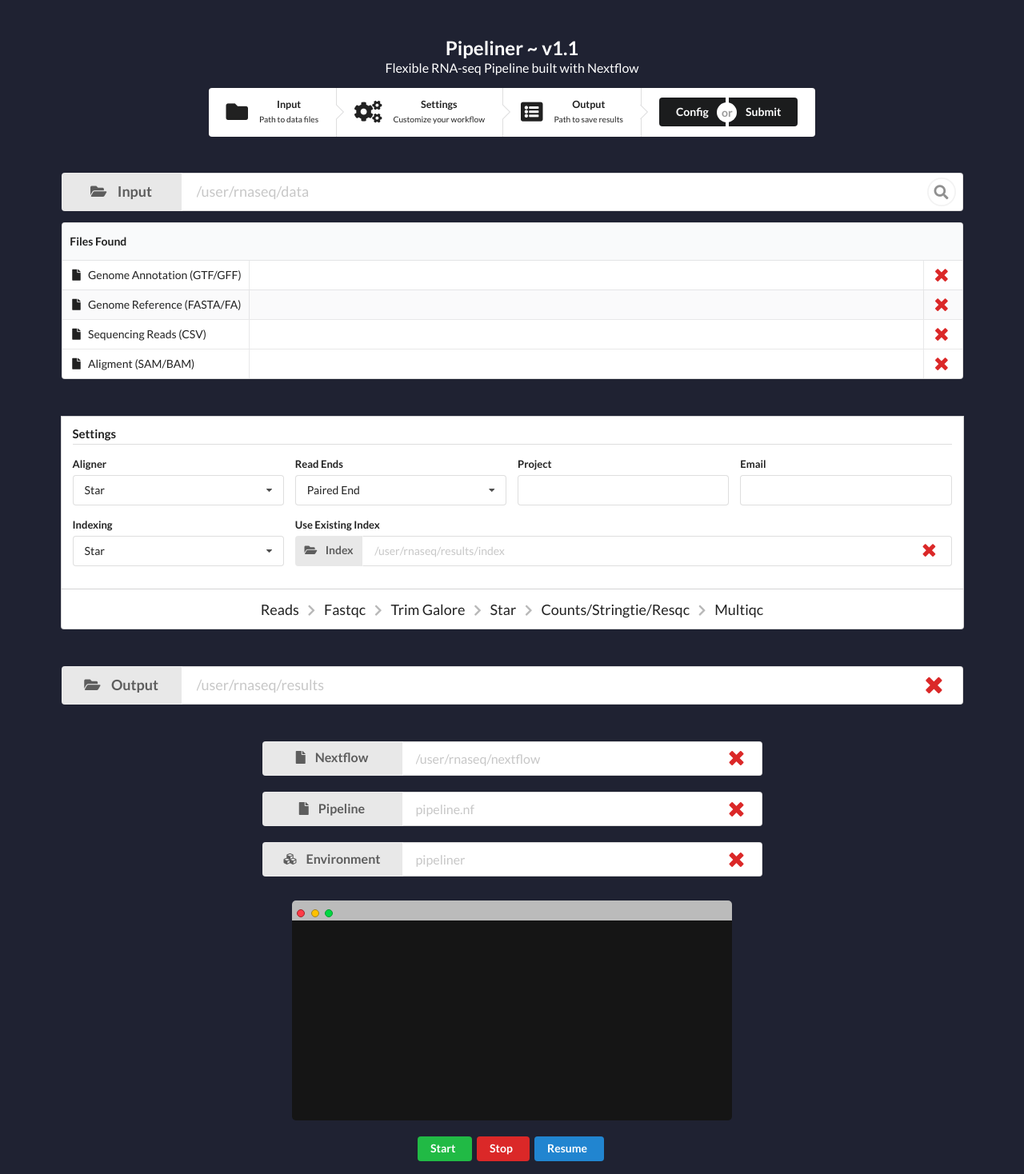
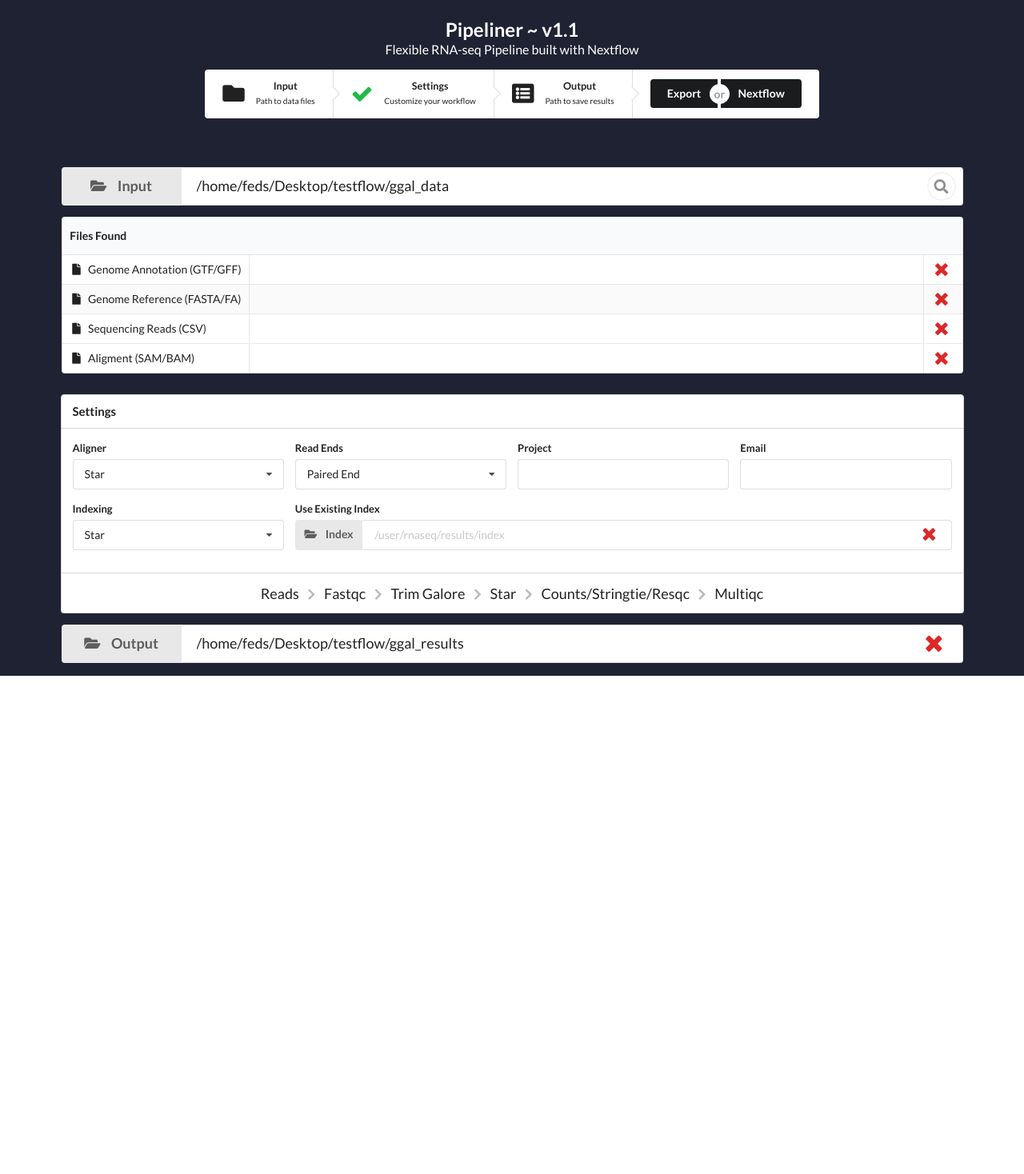
Before and after one commit to montilab/pipeliner, a Flask app: page / in a window 1280 px wide. Shown: the whole page at 80% size. After the commit the page ends 845 px from the top, so only its background shows below. Run offline with Flask 2, Linux system fonts and the light colour scheme; some libraries are stand-ins or nearby versions.

Commit message:
Add files via upload

```diff
--- a/ui/app.py
+++ b/ui/app.py
@@ -33,7 +33,6 @@
     except FileNotFoundError:
         return json.dumps({'success': False, 'files': files, 'message': "Path Not Found"})
 
-
 @app.route('/parse_reads', methods=['POST'])
 def parse_reads():
     pathtocsv = request.form['pathtocsv']
@@ -59,12 +58,13 @@
 
 @app.route('/config', methods=['POST'])
 def config():
-    helpers.createConfig(request.form['input'],
-                         request.form['output'],
-                         json.loads(request.form['files']),
-                         json.loads(request.form['settings']))
+    indir = request.form['indir']
+    outdir = request.form['outdir']
+    files = json.loads(request.form['files'])
+    settings = json.loads(request.form['settings'])
+    nfdir = request.form['nfdir']
+    helpers.createConfig(indir, outdir, files, settings, nfdir)
     return json.dumps({'success': True})
-
 
 @app.route('/nextflow', methods=['POST'])
 def nextflow():
@@ -97,11 +97,10 @@
 @socketio.on('nextflow_start')
 def nextflow_start(message):
     resuming = message['resuming']
-    env = None
-    nfdir = '/home/feds/Documents/pythonvillage/pypliner3/Gallus_example'
-    pipeline = 'main.nf'
+    nfdir    = message['nfdir']
+    pipeline = message['pipeline']
+    env      = message['env']
     helpers.createNextflow(nfdir, pipeline, env=env, outfile='start.sh', resuming=resuming)
-
     if os.path.isfile('start.sh'):
         global T
         try:
--- a/ui/static/css/theme.css
+++ b/ui/static/css/theme.css
@@ -1,16 +1,19 @@
 body {
   background: #1F2232 !important;
 }
-
 .palette-purple {
     color: #1F2232 !important;
 }
-
 .palette-orange {
     color: #E53B31 !important;
 }
 
-
+.config-label {
+	width: 150px;
+}
+.nextflow-button {
+	width: 95px;
+}
 .nextflow-label {
 	width: 175px;
 }
--- a/ui/static/js/console.js
+++ b/ui/static/js/console.js
@@ -17,8 +17,46 @@
     });
   });
 
+  function config(nextflow=false, resuming=false, local=true) {
+    if (!local) {
+      nfdir = $("#nextflow-path").val()
+    } else {
+      nfdir = ""
+    }
+    $.post({
+      type: "POST",
+      url: "/config",
+      data: {"indir"    : $("#input-path").val(),
+             "outdir"   : $("#output-path").val(),
+             "files"    : JSON.stringify(FILES),
+             "settings" : JSON.stringify(SETTINGS),
+             "nfdir"    : nfdir},
+      success: function(response){
+        var success = JSON.parse(response)['success']
+        if (success){
+          if (nextflow){
+            if (NEXTFLOW['nextflow-path'] && NEXTFLOW['pipeline-name']){
+              socket.emit('nextflow_start', {resuming : false,
+                                             nfdir    : nfdir,
+                                             pipeline : pipeline = $("#pipeline-name").val(),
+                                             env      : env = $("#environment-name").val()})
+            } else {
+              return false
+            }
+          }
+        }
+      }
+    })
+  }
+  $(document).on("click", "#export", function() {
+    console.log(stepsComplete())
+    if (stepsComplete()) {
+      config()
+    }
+  })
+
   $(document).on("click", "#nextflow-start", function() {
-    socket.emit('nextflow_start', {resuming: false});
+    config(nextflow=true, resuming=false, local=false)
     return false;
   });
 
@@ -28,7 +66,7 @@
   });
 
   $(document).on("click", "#nextflow-resume", function() {
-    socket.emit('nextflow_start', {resuming: true});
+    config(nextflow=true, resuming=true, local=false)
     return false;
   });
 });
--- a/ui/static/js/scripts.js
+++ b/ui/static/js/scripts.js
@@ -1,15 +1,19 @@
 // -------------------------------------------------------------------------- //
 // Global Variables                                                           //
 // -------------------------------------------------------------------------- //
-var FILES = []
+var FILES = {}
 var SETTINGS = {'aligner'        : 'star',
                 'star_index'     : false,
                 'paired'         : true,
                 'save_reference' : true}
 
-var STEPS = {"input": false,
-             "settings": true,
-             "output": false}
+var NEXTFLOW = {"nextflow-path"    : false,
+                "pipeline-name"    : false,
+                "environment-name" : false}
+
+var STEPS = {"input"    : false,
+             "settings" : true,
+             "output"   : false}
 
 const filetypes = ['annotation-files',
                    'reference-files',
@@ -21,13 +25,16 @@
 const option_2 = [filetypes[3]]
 var   option_2_valid = option_2.reduce(function(obj, x) {obj[x] = false; return obj;}, {});
 
+const SUCCESS = "active large green check icon"
+const FAILURE = "active large red remove icon"
+
 // -------------------------------------------------------------------------- //
 // Helper Functions                                                           //
 // -------------------------------------------------------------------------- //
-function showMessage(id, message, cleanup=false) {
-  document.getElementById(id).innerHTML = message;
+function showMessage(message, cleanup=false) {
+  document.getElementById('message').innerHTML = message;
   if (!cleanup) {
-    setTimeout(function(){showMessage(id, " ", true)}, 3000)
+    setTimeout(function(){showMessage(" ", true)}, 3000)
   }
 }
 function eledit(id, attr, edit) {
@@ -82,11 +89,11 @@
   if (FILES[filetype].length == 1) {
     validateOption(option_1, option_1_valid, filetype, true)
     validateOption(option_2, option_2_valid, filetype, true)
-    eledit(filetype+'-status', 'class', 'large green check icon')
+    eledit(filetype+'-status', 'class', SUCCESS)
   } else {
     validateOption(option_1, option_1_valid, filetype, false)
     validateOption(option_2, option_2_valid, filetype, false)
-    eledit(filetype+'-status', 'class', 'large red remove icon')
+    eledit(filetype+'-status', 'class', FAILURE)
   }
 }
 function validateOptions(callback=stepsComplete) {
@@ -137,7 +144,7 @@
       var success = JSON.parse(response)['success']
       var message = JSON.parse(response)['message']
       if (!success) {
-        showMessage("input-message", message)
+        showMessage(message)
       }
     }
   })
@@ -159,11 +166,11 @@
       if (success) {
         STEPS['output'] = true
         eledit('output-step', 'class', 'completed step')
-        eledit('output-path-status', 'class', 'active large green check icon')
+        eledit('output-path-status', 'class', SUCCESS)
       } else {
         STEPS['output'] = false
         eledit('output-step', 'class', 'step')
-        eledit('output-path-status', 'class', 'active large red remove icon')
+        eledit('output-path-status', 'class', FAILURE)
       }
       stepsComplete()
     }
@@ -174,46 +181,32 @@
 // Compelete                                                                  //
 // -------------------------------------------------------------------------- //
 function stepsComplete() {
-  console.log(STEPS)
   if (_.every(STEPS, _.first())) {
-    eledit('config', 'class', 'ui positive button')
-    eledit('submit', 'class', 'ui positive button')
+    eledit('export', 'class', 'ui positive button')
+    eledit('nextflow', 'class', 'ui positive button')
     return true
   } else {
-    eledit('config', 'class', 'ui black button')
-    eledit('submit', 'class', 'ui black button')
+    eledit('export', 'class', 'ui black button')
+    eledit('nextflow', 'class', 'ui black button')
     return false
   }
 }
 
-function config() {
-  $.post({
-    type: "POST",
-    url: "/config",
-    data: {"input"    : $("#input-path").val(),
-           "output"   : $("#output-path").val(),
-           "files"    : JSON.stringify(FILES),
-           "settings" : JSON.stringify(SETTINGS)},
-    success: function(response){
-      var success = JSON.parse(response)['success']
+$(document).on("click", "#nextflow", function(e) {
+  if (stepsComplete()) {
+    view = e.target.innerHTML
+    if (view == "Nextflow") {
+      e.target.innerHTML = "Return"
+      $("#nextflow-view").attr("hidden",false);
+      $("#config-view").attr("hidden",true);
     }
-  })
-}
-$(document).on("click", "#config", function() {
-  if (stepsComplete()) {
-    console.log(FILES)
-    console.log(JSON.stringify(FILES))
-    config()
+    else if (view == "Return") {
+      e.target.innerHTML = "Nextflow"
+      $("#nextflow-view").attr("hidden",true);
+      $("#config-view").attr("hidden",false);
+    }
   }
 })
-$(document).on("click", "#submit", function() {
-  if (stepsComplete()) {
-    console.log(FILES)
-  }
-})
-
-const SUCCESS = "active large green check icon"
-const FAILURE = "active large red remove icon"
 
 // -------------------------------------------------------------------------- //
 // Nextflow                                                                   //
@@ -232,15 +225,16 @@
         _.each(validation, function(value, key){
           if (value) {
             eledit(key+'-status', 'class', SUCCESS)
+            NEXTFLOW[key] = true
           } else {
             eledit(key+'-status', 'class', FAILURE)
+            NEXTFLOW[key] = false
           }
         })
       }
     }
   })
 }
-
 // -------------------------------------------------------------------------- //
 // Actions                                                                    //
 // -------------------------------------------------------------------------- //
@@ -255,3 +249,21 @@
     else if (focus == "output-path") {output()}
   }
 })
+
+
+
+/*
+// FOR DEBUGGING
+$(document).ready(function() {
+  e = document.getElementById("input-button")
+  e.click()
+  e = document.getElementById("output-path")
+  e.focus()
+  e.blur()
+  e = document.getElementById("nextflow")
+  e.click()
+  e = document.getElementById("nextflow-path")
+  e.focus()
+  e.blur()
+})
+*/
--- a/ui/templates/index.html
+++ b/ui/templates/index.html
@@ -5,10 +5,11 @@
     <meta name="author" content="Anthony Federico">
     <title>Pipeliner ~ v1.1</title>
 
-    <link rel="stylesheet" type="text/css" href="../static/css/console.css?=v1502634525">
+    <link rel="stylesheet" type="text/css" href="../static/css/console.css?=v3502634531">
 
     <link rel="stylesheet" href="https://cdnjs.cloudflare.com/ajax/libs/semantic-ui/2.2.13/semantic.min.css">
-    <link rel="stylesheet" href="../static/css/theme.css?=v1502634183526">
+
+    <link rel="stylesheet" href="../static/css/theme.css?=v1502634183530">
 
     <script src="https://code.jquery.com/jquery-3.1.1.min.js"></script>
   </head>
@@ -18,23 +19,21 @@
  return '<script src="'+path+'?=v'+Date.now().toString()+'"><'+'/script>'
 }
 $('head').append(dynamicJS('../static/js/semantic.js'));
+$('head').append(dynamicJS('../static/js/console.js'));
 $('head').append(dynamicJS('../static/js/scripts.js'));
-$('head').append(dynamicJS('../static/js/console.js'));
 </script>
 
   <body>
-  <br>
     <h2 class="ui center aligned header">
-      <div class="content" style="color:white">
+      <div class="content" style="color:white;margin-top:25px">
         Pipeliner ~ v1.1
         <div class="sub header" style="color:white">
           Flexible RNA-seq Pipeline built with Nextflow
         </div>
       </div>
     </h2>
-
     <div class="ui container center aligned">
-
+      <!-- Steps -->
       <div class="ui tablet stackable mini steps">
         <div id="input-step" class="step">
           <i class="folder icon"></i>
@@ -43,7 +42,7 @@
             <div class="description">Path to data files</div>
           </div>
         </div>
-        <div id="settings-step" class="step">
+        <div id="settings-step" class="completed step">
           <i class="settings icon"></i>
           <div class="content">
             <div class="title">Settings</div>
@@ -59,22 +58,20 @@
         </div>
         <div id="submit-step" class="step">
           <div class="ui buttons">
-            <button id="config" class="ui black button">Config</button>
+            <button id="export" class="ui black button">Export</button>
             <div class="or"></div>
-            <button id="submit" class="ui black button">Submit</button>
+            <button id="nextflow" class="ui black button">Nextflow</button>
           </div>
         </div>
       </div>
 
+      <div id="config-view">
+        <div id="message" class="ui hidden divider palette-orange"></div>
         <div class="ui hidden divider"></div>
-
-
-      <!--///////-->
         <!-- Input -->
-      <!--///////-->
         <div class="ui big icon labeled fluid input">
-        <div class="ui label" style="width:150px"><i class="folder open icon"></i>Input</div>
-        <input id="input-path" type="text" placeholder="/user/rnaseq/data">
+          <div class="ui label config-label"><i class="folder open icon"></i>Input</div>
+          <input id="input-path" type="text" placeholder="/user/rnaseq/data" value="/home/feds/Desktop/testflow/ggal_data">
           <i id="input-button" class="circular search link icon"></i>
         </div>
 
@@ -102,7 +99,7 @@
             </tr>
             <tr id="reads-accordian" hidden>
               <td></td>
-            <td class="ui styled fluid accordion">
+              <td class="ui fluid accordion">
                   <div class="active title">
                     <i class="dropdown icon"></i>
                     Reads Found
@@ -129,15 +126,10 @@
           </tbody>
         </table>
 
-      <div id="input-message" class="ui hidden divider palette-orange"></div>
-      <div class="ui hidden divider"></div>
-
-      <!--//////////-->
         <!-- Settings -->
-      <!--//////////-->
+        <h4 class="ui top attached header left aligned">Settings</h4>
         <div class="ui attached segment left aligned">
           <form class="ui form">
-          <h4 class="ui dividing header">Settings</h4>
               <div class="four fields">
                 <div class="field">
                   <label>Aligner</label>
@@ -180,9 +172,10 @@
                   </div>
                 </div>
               </div>
-
           </form>
         </div>
+
+        <!-- Workflow -->
         <div class="ui bottom attached segment">
           <div class="ui big breadcrumb">
             <div class="section">Reads</div>
@@ -198,24 +191,27 @@
             <div class="section">Multiqc</div>
           </div>
         </div>
-      <div id="settings-message" class="ui hidden divider palette-orange"></div>
-      <div class="ui hidden divider"></div>
 
         <!-- Output -->
         <div class="ui big labeled icon fluid input">
-        <div class="ui label" style="width:150px"><i class="folder open icon"></i>Output</div>
-        <input id="output-path" type="text" placeholder="/user/rnaseq/results">
+          <div class="ui label config-label"><i class="folder open icon"></i>Output</div>
+          <input id="output-path" type="text" placeholder="/user/rnaseq/results" value="/home/feds/Desktop/testflow/ggal_results">
           <i id="output-path-status" class="active large red remove icon"></i>
         </div>
-      <div id="output-message" class="ui hidden divider palette-orange"></div>
-      <div class="ui hidden divider"></div>
+      </div>
+    </div>
 
     <!-- Nextflow -->
+    <div id="nextflow-view" hidden>
+      <br>
+
+      <!-- Inputs -->
+      <div class="ui container center aligned">
         <div class="ui large labeled icon input">
           <div class="ui label nextflow-label">
             <i class="file open icon"></i>Nextflow
           </div>
-        <input id="nextflow-path" class="nextflow-input" placeholder="/user/rnaseq/nextflow">
+          <input id="nextflow-path" class="nextflow-input" placeholder="/user/rnaseq/nextflow" value="/home/feds/Desktop/testflow/nextflow">
           <i id="nextflow-path-status" class="active large red remove icon"></i>
         </div>
         <br><br>
@@ -223,7 +219,7 @@
           <div class="ui label nextflow-label">
             <i class="file open icon"></i>Pipeline
           </div>
-        <input id="pipeline-name" class="nextflow-input" placeholder="pipeline.nf">
+          <input id="pipeline-name" class="nextflow-input" placeholder="pipeline.nf" value="main.nf">
           <i id="pipeline-name-status" class="active large red remove icon"></i>
         </div>
         <br><br>
@@ -235,7 +231,6 @@
           <i id="environment-name-status" class="active large red remove icon"></i>
         </div>
       </div>
-
       <div class="ui hidden divider"></div>
 
       <!-- Console -->
@@ -249,22 +244,22 @@
       </div>
       <br>
       <div class="ui container center aligned">
-      <div class="ui vertical animated green compact button" id="nextflow-start" tabindex="0">
+        <div class="ui vertical animated green compact button nextflow-button" id="nextflow-start" tabindex="0">
           <div class="visible content">Start</div>
           <div class="hidden content"><i class="play icon"></i></div>
         </div>
-      <div class="ui vertical animated red compact button" id="nextflow-stop" tabindex="0">
+        <div class="ui vertical animated red compact button nextflow-button" id="nextflow-stop" tabindex="0">
           <div class="visible content">Stop</div>
           <div class="hidden content"><i class="pause icon"></i></div>
         </div>
-      <div class="ui vertical animated blue compact button" id="nextflow-resume" tabindex="0">
+        <div class="ui vertical animated blue compact button nextflow-button" id="nextflow-resume" tabindex="0">
           <div class="visible content">Resume</div>
           <div class="hidden content"><i class="forward icon"></i></div>
         </div>
       </div>
+    </div>
 
     <div class="ui hidden divider"></div>
-
     <!-- Load jquery libraries last -->
     <script src="https://cdnjs.cloudflare.com/ajax/libs/socket.io/1.3.6/socket.io.min.js"></script>
     <script src="https://cdnjs.cloudflare.com/ajax/libs/semantic-ui/2.2.13/semantic.min.js"></script>
```
Also changed, not shown: ui/helpers.py (+12 -24 lines), 1 other file. Lines whose indentation alone changed are shown as unchanged.
